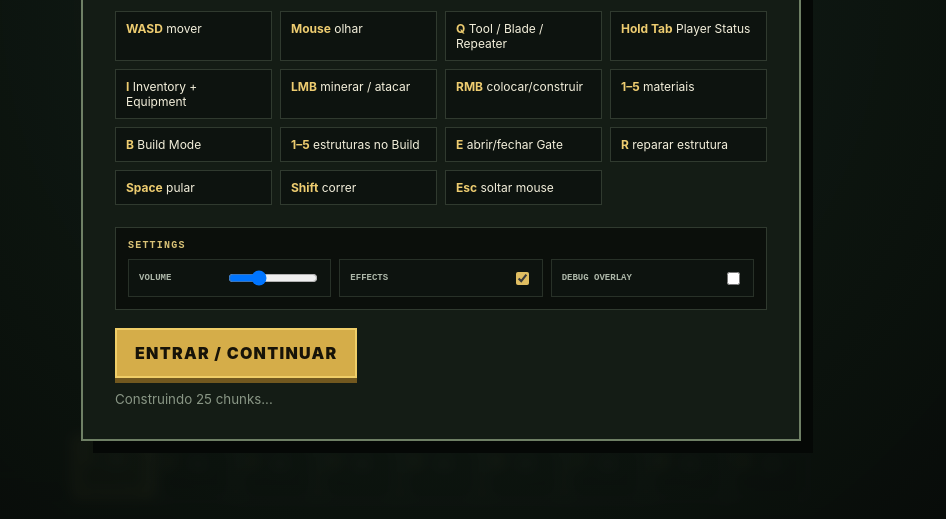
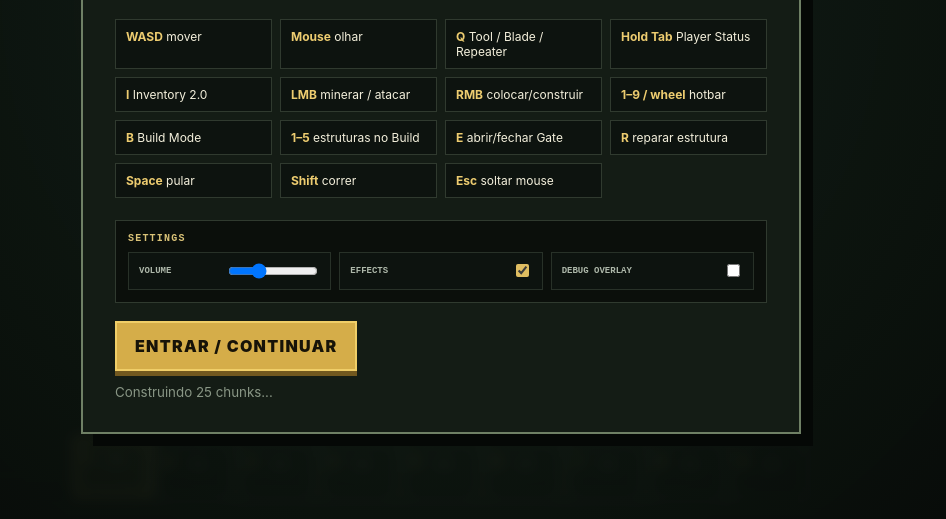
Before and after one commit to EduardoLavall/blockbound, a website built with Vite: page index.html in a window 1280 px wide. Shown: the part 281-800 px from the top of the page, without its empty margins (199-1145 px from the left). Built offline with nearby package versions, Linux system fonts and the light colour scheme.

Commit message:
ui: document nine-slot hotbar controls

```diff
--- a/index.html
+++ b/index.html
@@ -34,7 +34,7 @@
       </div>
 
       <div id="buildbar" aria-label="Build recipes"></div>
-      <div id="hotbar" aria-label="Material hotbar"></div>
+      <div id="hotbar" aria-label="Inventory hotbar"></div>
 
       <div id="upgrade-overlay" class="overlay upgrade-overlay hidden"></div>
 
@@ -58,10 +58,10 @@
             <span><b>Mouse</b> olhar</span>
             <span><b>Q</b> Tool / Blade / Repeater</span>
             <span><b>Hold Tab</b> Player Status</span>
-            <span><b>I</b> Inventory + Equipment</span>
+            <span><b>I</b> Inventory 2.0</span>
             <span><b>LMB</b> minerar / atacar</span>
             <span><b>RMB</b> colocar/construir</span>
-            <span><b>1–5</b> materiais</span>
+            <span><b>1–9 / wheel</b> hotbar</span>
             <span><b>B</b> Build Mode</span>
             <span><b>1–5</b> estruturas no Build</span>
             <span><b>E</b> abrir/fechar Gate</span>
```
